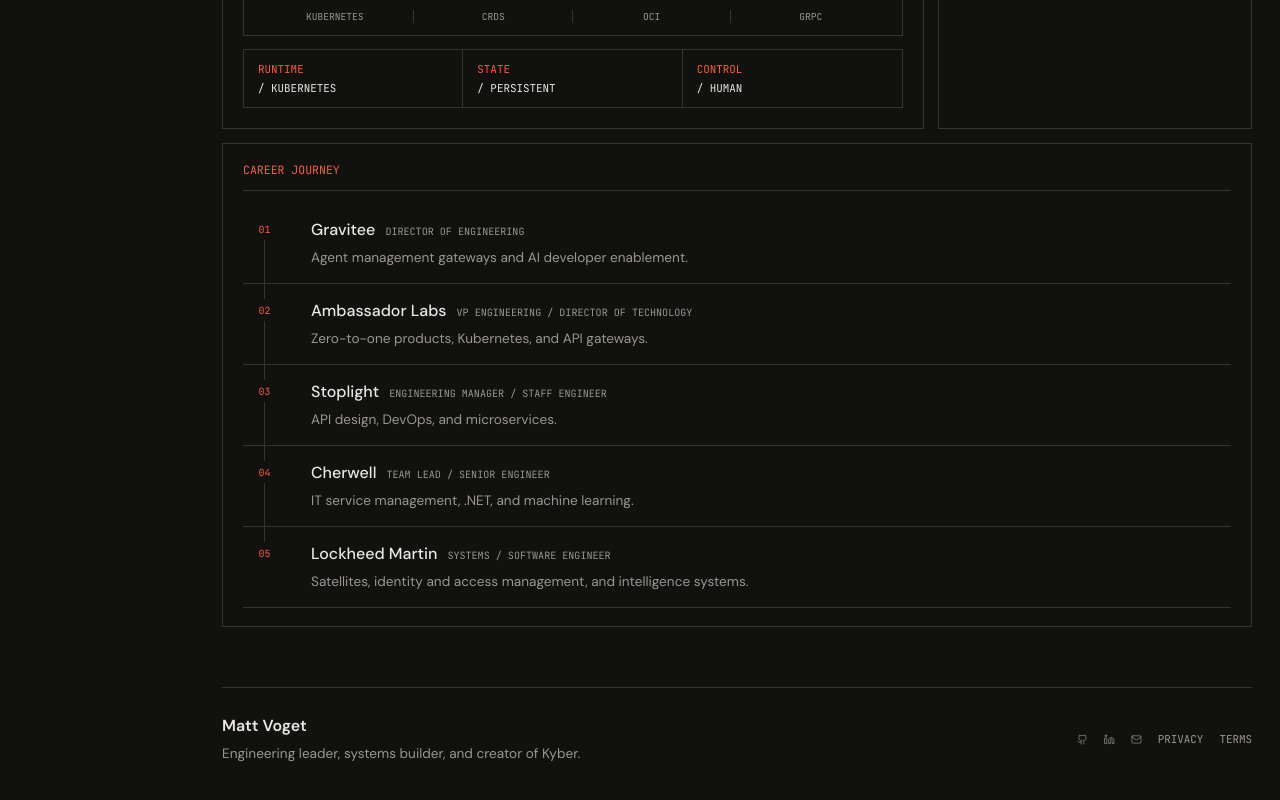
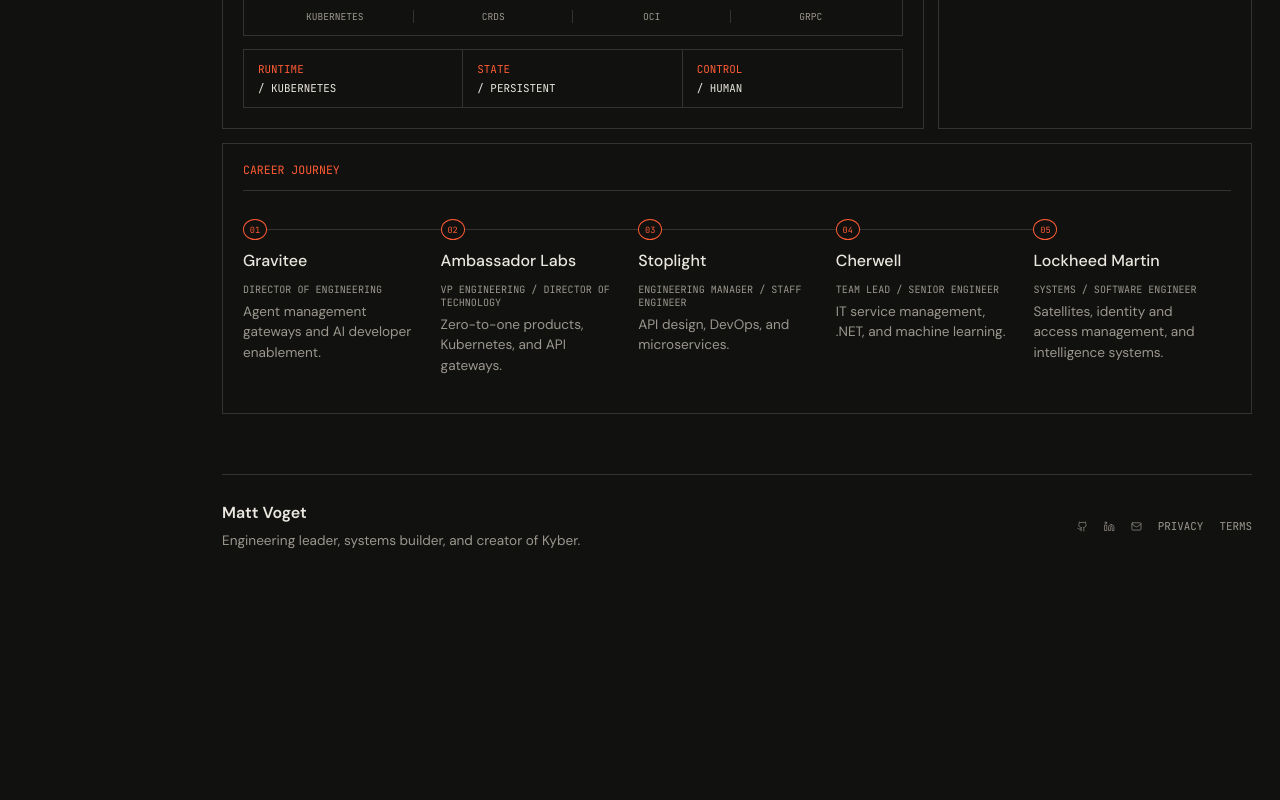
Before and after one commit to matty-v/voget-io, a React (Vite) app: page / in a window 1280 px wide. Shown: the part 830-1630 px from the top of the page. After the commit the page ends 1421 px from the top, so only its background shows below. Built offline with nearby package versions, Linux system fonts and the light colour scheme.

Commit message:
style: make career journey horizontal

```diff
--- a/src/index.css
+++ b/src/index.css
@@ -68,12 +68,11 @@
 .project-row:not(.project-labels):hover { color:var(--text); }
 .project-row strong { color:var(--accent); font-weight:400; }
 .project-labels { padding-top:13px; text-transform:uppercase; font-size:.58rem; }
-.career-list { list-style:none; margin:0; padding:12px 0 0; }
-.career-list li { position:relative; display:grid; grid-template-columns:52px 1fr; gap:16px; padding:15px 0; border-bottom:1px solid var(--line); }
-.career-list li::before { content:''; position:absolute; left:21px; top:0; bottom:0; width:1px; background:var(--line); }
-.career-list li:first-child::before { top:23px; }
-.career-list li:last-child::before { bottom:calc(100% - 23px); }
-.career-index { position:relative; z-index:1; display:grid; place-items:center; width:43px; height:22px; color:var(--accent); background:var(--bg); font:.62rem 'JetBrains Mono',monospace; }
+.career-list { list-style:none; margin:0; padding:28px 0 4px; display:grid; grid-template-columns:repeat(5,minmax(170px,1fr)); overflow-x:auto; scrollbar-color:var(--line) transparent; }
+.career-list li { position:relative; min-width:0; padding:30px 18px 15px 0; }
+.career-list li::before { content:''; position:absolute; left:0; right:0; top:10px; height:1px; background:var(--line); }
+.career-list li:last-child::before { right:calc(100% - 12px); }
+.career-index { position:absolute; z-index:1; top:0; left:0; display:grid; place-items:center; width:24px; height:21px; border-radius:50%; color:var(--accent); background:var(--bg); border:1px solid var(--accent); font:.54rem 'JetBrains Mono',monospace; }
 .career-list p { margin:0; }
 .career-list p:first-child { display:flex; align-items:baseline; gap:10px; flex-wrap:wrap; }
 .career-list strong { color:var(--text); font-weight:500; }
```
